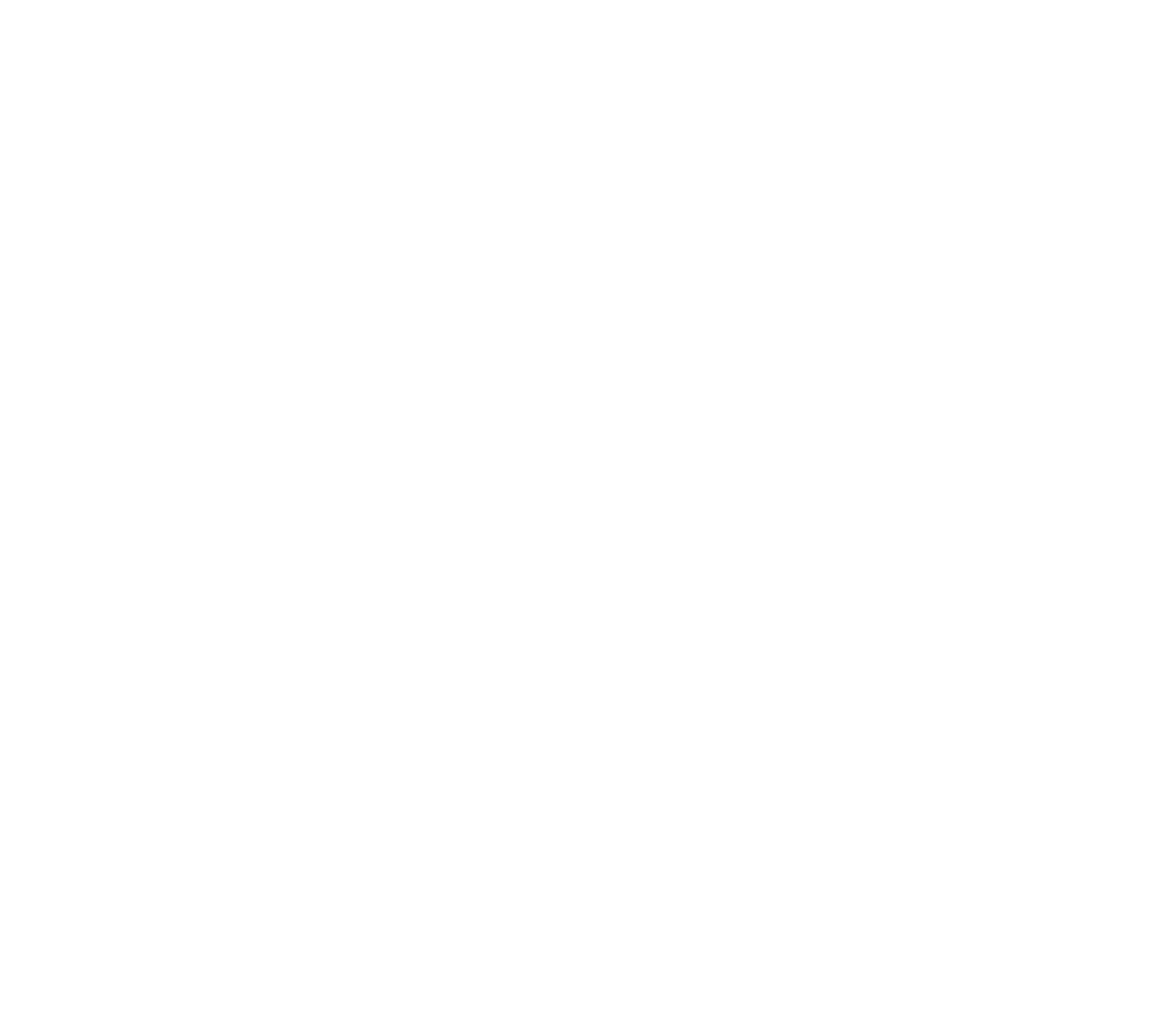
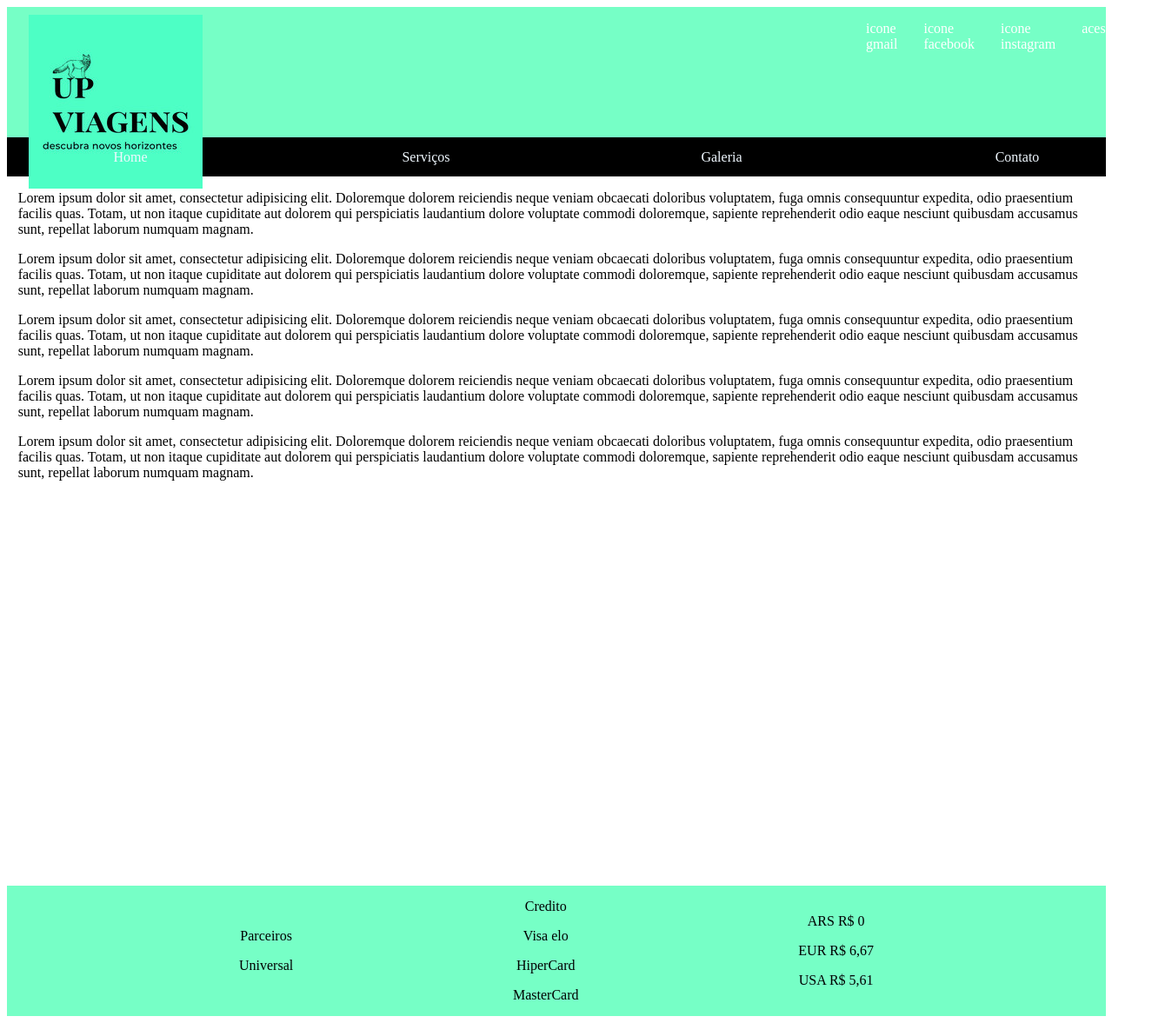
Before and after one commit to NicolasIzidor0/Entretenimento, a plain HTML site: page Sprint 2/Projeto SENAI/contato.html in a window 1280 px wide. Shown: the whole page at 87% size, 1340 px wide, since content can reach past the window. Before the commit the page ends 800 px from the top, so only its background shows below. Drawn offline with Linux system fonts and the light colour scheme.

Commit message:
mudança estrutural das paginas

```diff
--- a/Sprint 2/Projeto SENAI/contato.html
+++ b/Sprint 2/Projeto SENAI/contato.html
@@ -0,0 +1,94 @@
+<!DOCTYPE html>
+<html lang="pt-BR">
+
+<head>
+    <meta charset="UTF-8">
+    <meta name="description" content="">
+    <meta name="keywords" content="">
+    <meta name="author" content="">
+    <meta name="viewport" content="width=device-width, initial-scale=1.0">
+    <link rel="stylesheet" href="css/contato.css">
+    <title>Pagina Contato</title>
+</head>
+
+<body>
+    <header class="cabecalho">
+        <div class="caixa-esquerda">
+            <div class="area-logo">
+                <img src="img/Logotipo-UpViagens.png" alt="Logo UpViagens">
+            </div>
+        </div>
+        <div class="container-coluna">
+
+        </div>
+        <div class="caixa-direita pesquisa">
+            <ul class="">
+                <li> <a href="#" target="_blank"><i class=''></i></a>icone gmail</li>
+                <li> <a href="#" target="_blank"><i class=''></i></a>icone facebook</li>
+                <li> <a href="#" target="_blank"><i class=''></i></a>icone instagram</li>
+                <li> <a href="#" target="_blank"><i class=''></i></a>acesso</li>
+            </ul>
+        </div>
+
+
+    </header>
+    <nav>
+        <ul>
+            <li><a href="#">Home</a></li>
+            <li><a href="servicos.html">Serviços</a></li>
+            <li><a href="galeria.html">Galeria</a></li>
+            <li><a href="contato.html">Contato</a></li>
+        </ul>
+
+    </nav>
+    <main class="principal">
+        <section>
+            <p>Lorem ipsum dolor sit amet, consectetur adipisicing elit. Doloremque dolorem reiciendis neque veniam
+                obcaecati doloribus voluptatem, fuga omnis consequuntur expedita, odio praesentium facilis quas. Totam,
+                ut non itaque cupiditate aut dolorem qui perspiciatis laudantium dolore voluptate commodi doloremque,
+                sapiente reprehenderit odio eaque nesciunt quibusdam accusamus sunt, repellat laborum numquam magnam.
+            </p>
+            <p>Lorem ipsum dolor sit amet, consectetur adipisicing elit. Doloremque dolorem reiciendis neque veniam
+                obcaecati doloribus voluptatem, fuga omnis consequuntur expedita, odio praesentium facilis quas. Totam,
+                ut non itaque cupiditate aut dolorem qui perspiciatis laudantium dolore voluptate commodi doloremque,
+                sapiente reprehenderit odio eaque nesciunt quibusdam accusamus sunt, repellat laborum numquam magnam.
+            </p>
+            <p>Lorem ipsum dolor sit amet, consectetur adipisicing elit. Doloremque dolorem reiciendis neque veniam
+                obcaecati doloribus voluptatem, fuga omnis consequuntur expedita, odio praesentium facilis quas. Totam,
+                ut non itaque cupiditate aut dolorem qui perspiciatis laudantium dolore voluptate commodi doloremque,
+                sapiente reprehenderit odio eaque nesciunt quibusdam accusamus sunt, repellat laborum numquam magnam.
+            </p>
+            <p>Lorem ipsum dolor sit amet, consectetur adipisicing elit. Doloremque dolorem reiciendis neque veniam
+                obcaecati doloribus voluptatem, fuga omnis consequuntur expedita, odio praesentium facilis quas. Totam,
+                ut non itaque cupiditate aut dolorem qui perspiciatis laudantium dolore voluptate commodi doloremque,
+                sapiente reprehenderit odio eaque nesciunt quibusdam accusamus sunt, repellat laborum numquam magnam.
+            </p>
+            <p>Lorem ipsum dolor sit amet, consectetur adipisicing elit. Doloremque dolorem reiciendis neque veniam
+                obcaecati doloribus voluptatem, fuga omnis consequuntur expedita, odio praesentium facilis quas. Totam,
+                ut non itaque cupiditate aut dolorem qui perspiciatis laudantium dolore voluptate commodi doloremque,
+                sapiente reprehenderit odio eaque nesciunt quibusdam accusamus sunt, repellat laborum numquam magnam.
+            </p>
+        </section>
+        <section></section>
+    </main>
+    <footer >
+        <div class="rodape">
+            <p>Parceiros</p>
+            <p>Universal</p>
+        </div>
+        <div class="rodape">
+            <p>Credito</p>
+            <p>Visa elo</p>
+            <p>HiperCard</p>
+            <p>MasterCard</p>
+        </div>
+        <div class="rodape">
+            <p>ARS <a href=""></a> R$ 0</p>
+            <p>EUR<a href=""></a> R$ 6,67</p>
+            <p>USA<a href=""></a> R$ 5,61</p>
+        </div>
+
+    </footer>
+</body>
+
+</html>
--- a/Sprint 2/Projeto SENAI/css/contato.css
+++ b/Sprint 2/Projeto SENAI/css/contato.css
@@ -0,0 +1,110 @@
+header {
+    display: flex;
+    justify-content: center;
+    align-items: center;
+    width: 100%;
+    height: 150px;
+    background-color: #76FFC6;
+}
+
+nav {
+    display: flex;
+    justify-content: center;
+    background-color: black;
+    height: 45px;
+}
+
+nav ul {
+    display: flex;
+    align-items: center;
+    list-style: none;
+
+}
+
+nav ul li {
+    width: 100px;
+    text-align: center;
+    line-height: 35px;
+    padding-left: 120px;
+    padding-right: 120px;
+}
+
+nav ul li a {
+    color: aliceblue;
+    text-decoration: none;
+}
+
+nav ul li:hover {
+    background-color: rgb(103, 104, 104);
+    text-decoration: none;
+    line-height: 35px;
+}
+
+.container-coluna {
+    display: flex;
+    flex-direction: column;
+    justify-content: center;
+    align-items: center;
+    width: 50%;
+    height: 150px;
+}
+
+.area-logo {
+    margin: 3% 0 0 8%;
+    width: 30%;
+    height: 80px;
+}
+
+.pesquisa {
+    margin-left: auto;
+}
+
+.pesquisa ul {
+    display: flex;
+    /*Padrão em Row/Linha*/
+    list-style: none;
+    /*Padrões de listas, numeração, bolinhas. Afirmando com o none nenhum padrão de listagem aparecera*/
+}
+
+.pesquisa ul li {
+    padding-right: 30px;
+    /*Espaçamento Interno*/
+    color: #fff;
+}
+
+.pesquisa ul li a {
+    color: #fff;
+}
+
+.caixa-esquerda {
+    width: 25%;
+    height: 150px;
+}
+
+.caixa-direita {
+    width: 25%;
+    height: 150px;
+}
+
+.principal {
+    min-height: 100vh;
+    margin: 0% 1% 0% 1%;
+}
+
+.rodape {
+    margin-left: 10%;
+    margin-right: 10%;
+    color: black;
+}
+
+footer {
+
+    display: flex;
+    justify-content: center;
+    align-items: center;
+    text-align: center;
+    color: aliceblue;
+    background-color: #76FFC6;
+    height: 150px;
+
+}
--- a/Sprint 2/Projeto SENAI/css/home.css
+++ b/Sprint 2/Projeto SENAI/css/home.css
@@ -68,9 +68,9 @@ footer {
     display: flex;
     justify-content: center;
     align-items: center;
-    margin-top: 30px;
     text-align: center;
     color: aliceblue;
     background-color: #76FFC6;
-    height: 35px;
+    height: 150px;
+
 }
--- a/Sprint 2/Projeto SENAI/css/servicos.css
+++ b/Sprint 2/Projeto SENAI/css/servicos.css
@@ -0,0 +1,82 @@
+header {
+    display: flex;
+    justify-content: center;
+    align-items: center;
+    width: 100%;
+    height: 150px;
+    background-color: #76FFC6;
+}
+
+nav {
+    display: flex;
+    justify-content: center;
+    background-color: black;
+    height: 45px;
+}
+
+nav ul {
+    display: flex;
+    align-items: center;
+    list-style: none;
+
+}
+
+nav ul li {
+    width: 100px;
+    text-align: center;
+    line-height: 35px;
+    padding-left: 120px;
+    padding-right: 120px;
+}
+
+nav ul li a {
+    color: aliceblue;
+    text-decoration: none;
+}
+
+nav ul li:hover {
+    background-color: rgb(103, 104, 104);
+    text-decoration: none;
+    line-height: 35px;
+}
+
+.container-coluna {
+    display: flex;
+    flex-direction: column;
+    justify-content: center;
+    align-items: center;
+    width: 50%;
+    height: 150px;
+}
+
+.area-logo {
+    size: 40px;
+}
+
+.caixa-esquerda {
+    width: 25%;
+    height: 150px;
+}
+
+.caixa-direita {
+    width: 25%;
+    height: 150px;
+}
+
+.principal {
+    min-height: 100vh;
+    margin: 0% 1% 0% 1%;
+
+}
+
+footer {
+
+    display: flex;
+    justify-content: center;
+    align-items: center;
+    text-align: center;
+    color: aliceblue;
+    background-color: #76FFC6;
+    height: 150px;
+
+}
```
Also changed, not shown: Sprint 2/Projeto SENAI/index.html (deleted, +0 -19 lines), Sprint 2/Projeto SENAI/servicos.html (+41 -0 lines), Sprint 2/Projeto SENAI/img/Logotipo-UpViagens.png (added), Sprint 2/Projeto SENAI/img/Preview (1).png (deleted).
